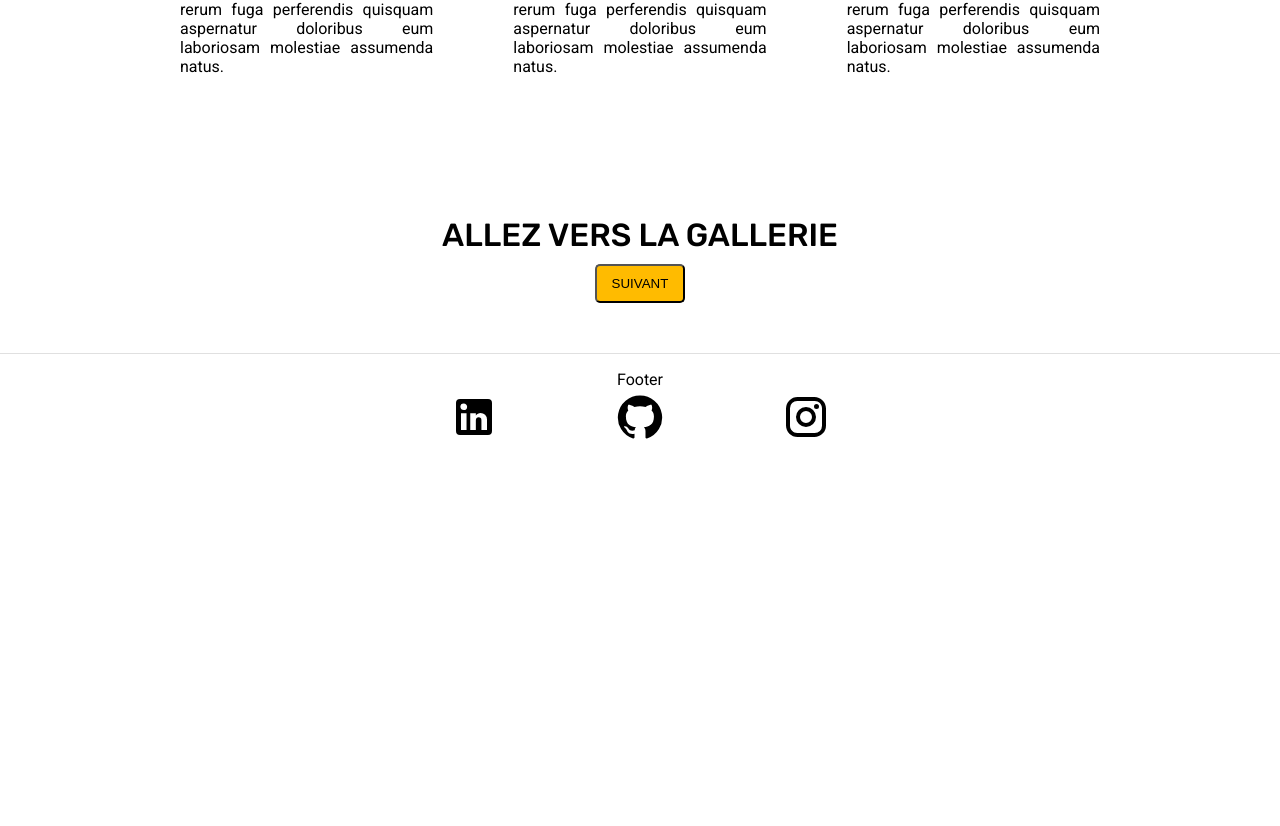
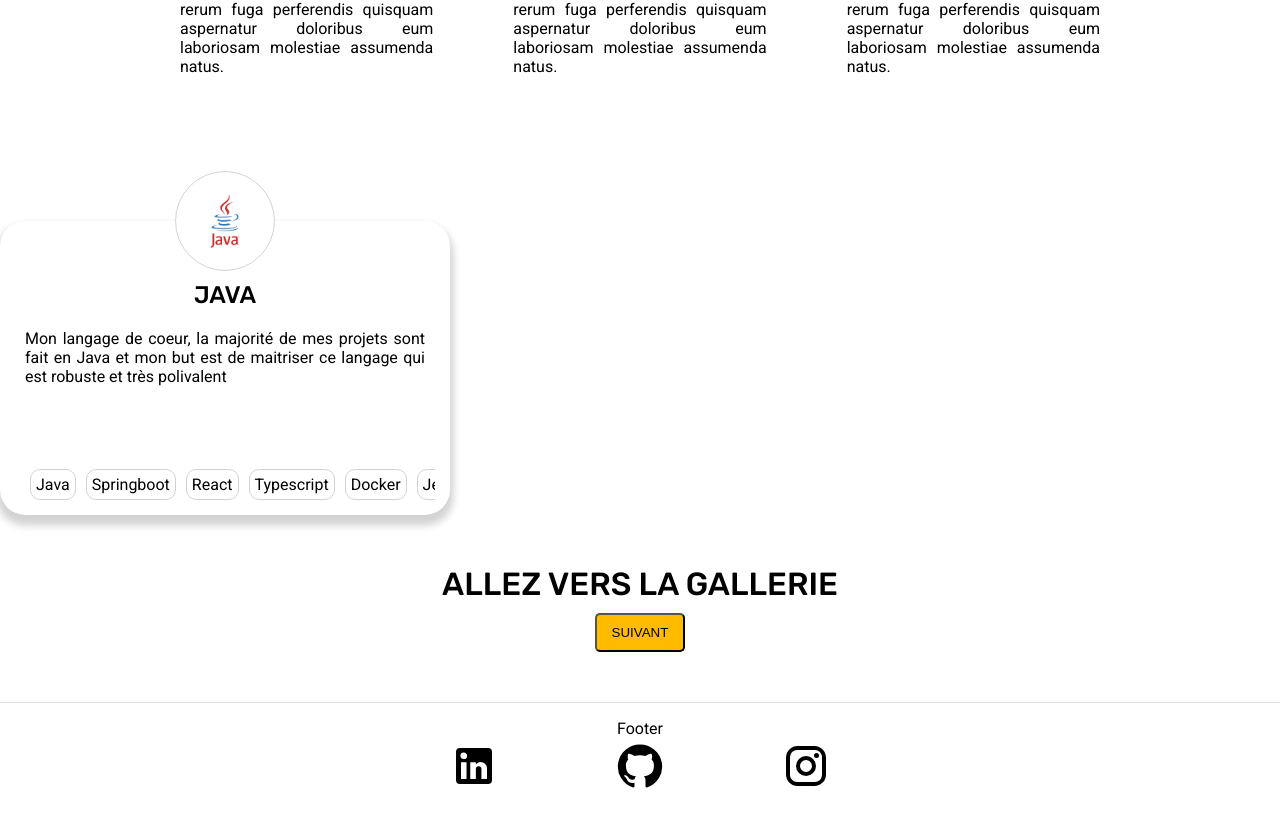
Before and after one commit to Papipaps/joystash-app, a React (Vite) app: page / in a window 1280 px wide. Shown: the part 887-1713 px from the top of the page. Before the commit the page ends 1366 px from the top, so only its background shows below. Built offline with nearby package versions, Linux system fonts and the light colour scheme.

Commit message:
card list redone

```diff
--- /dev/null
+++ b/src/components/BulletList.tsx
@@ -0,0 +1,36 @@
+import React, { useState } from "react";
+import "../styles/BulletList.css";
+
+type Props = {
+  title: string;
+  items: BulletItem[];
+};
+
+type BulletItem = {
+  name: string;
+  imageUrl?: string;
+  description?: string;
+};
+
+const BulletPoint: React.FC<Props> = ({ title, items }) => {
+  const [selected, setSelected] = useState<BulletItem>(items[0]);
+
+  return (
+    <div className="bullet-wrapper">
+      <div className="bullet">
+        <div className="bullet-image">
+          <img src={selected.imageUrl} alt={selected.name} className="image" />
+        </div>
+        <h2 className="title">{selected.name}</h2>
+        <div className="description">{selected.description || "Ah.. J'ai rien à dire dessus apparemment."}</div>
+      </div>
+      <ul className="item-list">
+        {items.map((item) => (
+          <li onClick={() => setSelected(item)}>{item.name}</li>
+        ))}
+      </ul>
+    </div>
+  );
+};
+
+export default BulletPoint;
--- a/src/components/Home.tsx
+++ b/src/components/Home.tsx
@@ -12,7 +12,7 @@ import LinkOffIcon from "@mui/icons-material/LinkOff";
 import GroupIcon from "@mui/icons-material/Group";
 import PsychologyAltIcon from "@mui/icons-material/PsychologyAlt";
 import TechIcons from "../assets/tech/techimages-export";
-import BulletPoint from "./BulletPoint";
+import BulletList from "./BulletList";
 
 const Home = () => {
   const heroRef = useRef<HTMLDivElement>(null);
@@ -29,16 +29,25 @@ const Home = () => {
     { name: "Créativité", icon: <EditIcon /> },
   ];
   const techSkills = [
-    { name: "Java", imageUrl: TechIcons.java },
-    { name: "Springboot", imageUrl: TechIcons.spring },
-    { name: "React", imageUrl: TechIcons.react },
-    { name: "Typescript", imageUrl: TechIcons.ts },
-    { name: "Docker", imageUrl: TechIcons.docker },
-    { name: "Jenkins", imageUrl: TechIcons.jenkins },
-    { name: "Mongodb", imageUrl: TechIcons.mongodb },
-    { name: "Elasticsearch", imageUrl: TechIcons.elasticsearch },
-    { name: "Postgresql", imageUrl: TechIcons.pgsql },
-    { name: "Neo4j", imageUrl: TechIcons.neo4j },
+    {
+      name: "Java",
+      imageUrl: TechIcons.java,
+      description:
+        "Mon langage de coeur, la majorité de mes projets sont fait en Java et mon but est de maitriser ce langage qui est robuste et très polivalent",
+    },
+    { name: "Springboot", imageUrl: TechIcons.spring, description: "" },
+    { name: "React", imageUrl: TechIcons.react, description: "" },
+    { name: "Typescript", imageUrl: TechIcons.ts, description: "" },
+    { name: "Docker", imageUrl: TechIcons.docker, description: "" },
+    { name: "Jenkins", imageUrl: TechIcons.jenkins, description: "" },
+    { name: "Mongodb", imageUrl: TechIcons.mongodb, description: "" },
+    {
+      name: "Elasticsearch",
+      imageUrl: TechIcons.elasticsearch,
+      description: "",
+    },
+    { name: "Postgresql", imageUrl: TechIcons.pgsql, description: "" },
+    { name: "Neo4j", imageUrl: TechIcons.neo4j, description: "" },
   ];
 
   useLayoutEffect(() => {
@@ -126,7 +135,7 @@ const Home = () => {
           <About />
         </div>
         <div className="bullet-wrapper">
-          {/* <BulletPoint title="Compétences techniques" items={techSkills} /> */}
+          <BulletList title="Compétences techniques" items={techSkills} />
           {/* <BulletPoint title="Qualités personnelles" items={softSkills} /> */}
         </div>
         <div className="showcase-btn">
--- /dev/null
+++ b/src/styles/BulletList.css
@@ -0,0 +1,70 @@
+.bullet-wrapper > * {
+  font-family: var(--text-font);
+  text-align: justify;
+  margin-top: 55px;
+}
+
+.bullet-wrapper {
+  max-width: 450px;
+  display: block;
+  border-radius: 25px;
+  box-shadow: 0 7px 10px 1px lightgrey;
+}
+
+.bullet {
+  position: relative;
+  display: flex;
+  flex-direction: column;
+  align-items: center;
+  padding: 5px 25px;
+}
+
+.bullet-image {
+  border: solid 1px lightgrey;
+  overflow: hidden;
+  position: absolute;
+  background-color: white;
+  border-radius: 100%;
+  top: 0;
+  width: 100px;
+  height: 100px;
+  transform: translate(0, -50%);
+}
+
+.bullet-image img {
+  width: 100%;
+  scale: 0.6;
+  height: 100%;
+  object-fit: contain;
+}
+
+.bullet .title {
+  text-transform: uppercase;
+  max-width: 50%;
+  margin-top: 55px;
+}
+
+.bullet .description {
+  height: 120px;
+  overflow-y: scroll;
+}
+
+.bullet-wrapper .item-list {
+  justify-content: flex-start;
+  display: flex;
+  gap: 10px;
+  overflow-x: scroll;
+  margin: 0 15px;
+  padding: 15px;
+}
+
+.item-list li {
+  background: white;
+  cursor: pointer;
+  padding: 5px;
+  border-radius: 10px;
+  border: solid 1px lightgray;
+}
+.item-list li:hover {
+  filter: brightness(0.8);
+}
```
Also changed, not shown: src/components/BulletPoint.tsx (deleted, +0 -83 lines), src/styles/BulletPoint.css (deleted, +0 -75 lines).
